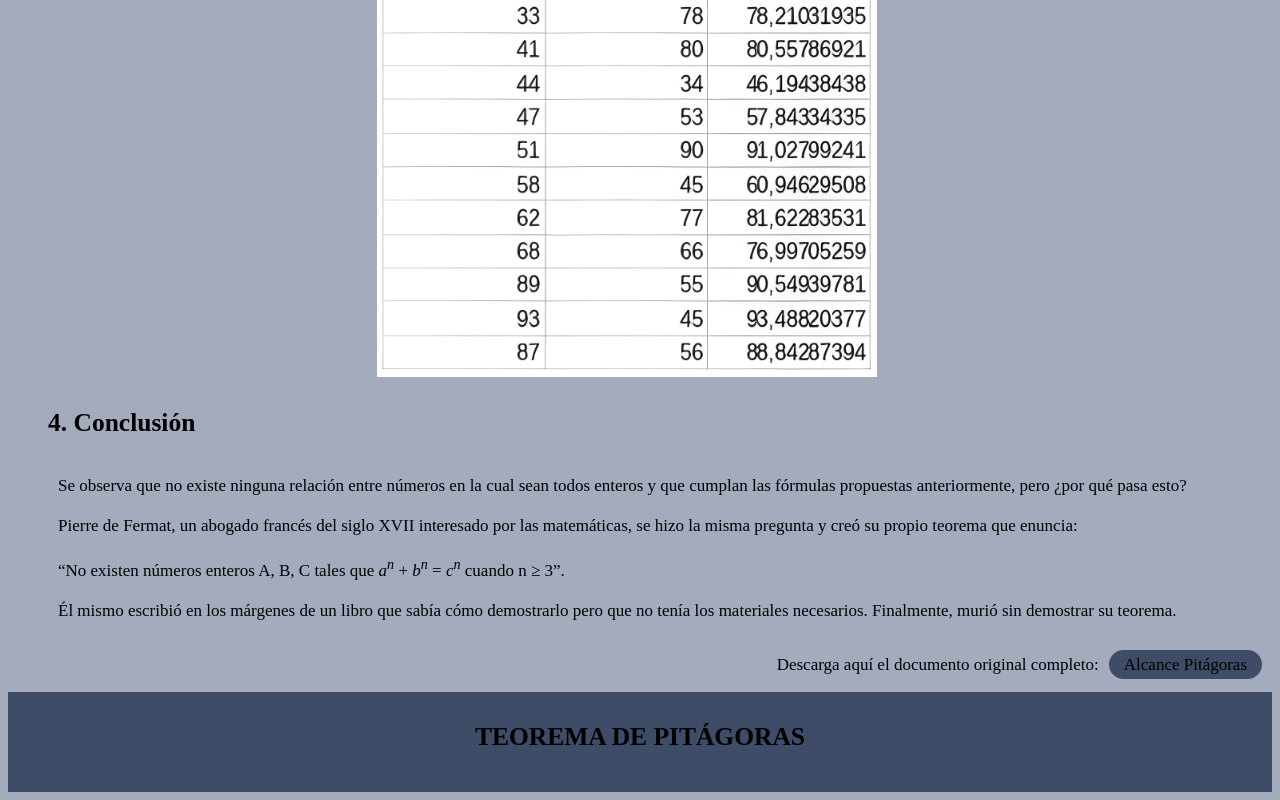
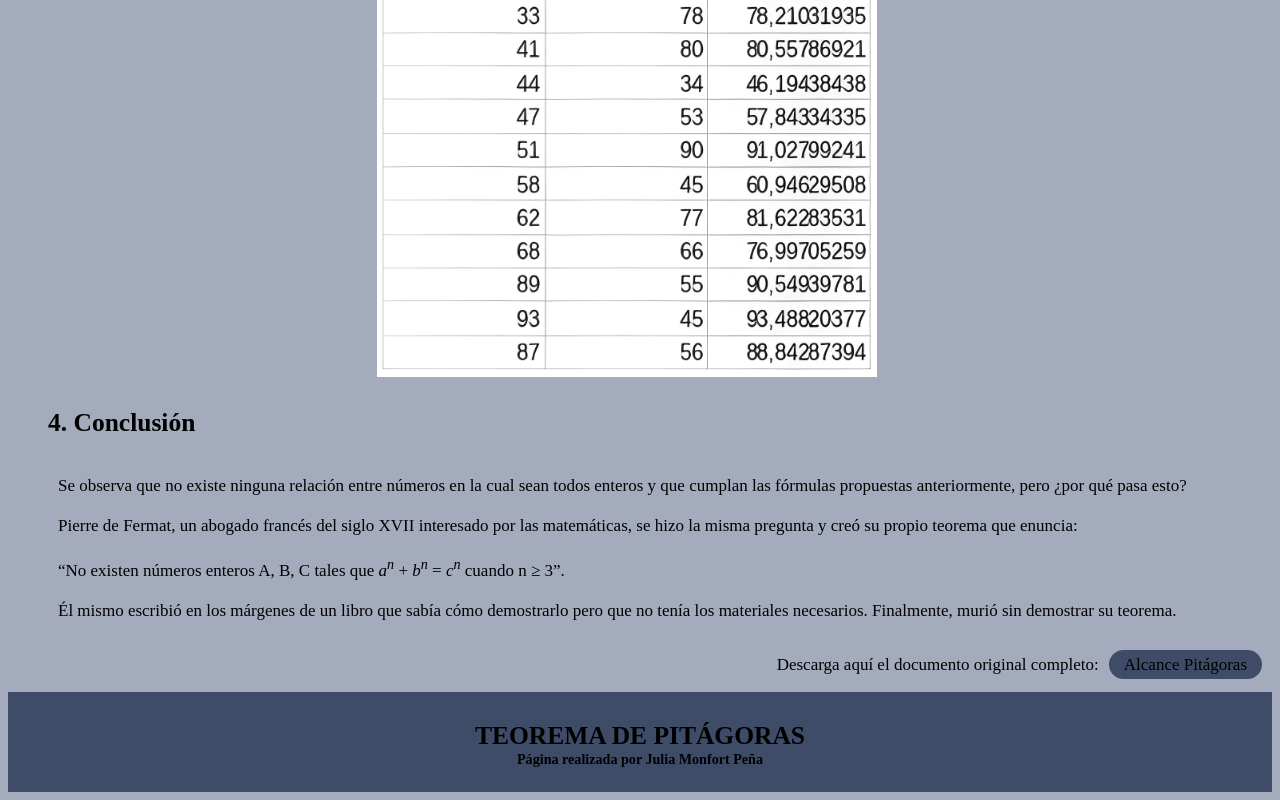
Before and after one commit to JuliaMPTP/pitagoras, a plain HTML site: page index.html in a window 1280 px wide. Shown: the part 6474-7274 px from the top of the page. Drawn offline with Linux system fonts and the light colour scheme; a script that the page names is missing.

Commit message:
Update index.html

```diff
--- a/index.html
+++ b/index.html
@@ -111,6 +111,7 @@
     </div>
     <footer>
         <h2>TEOREMA DE PITÁGORAS</h2>
+        <h5>Página realizada por Julia Monfort Peña</h5>
     </footer>
 
     <script>
```
